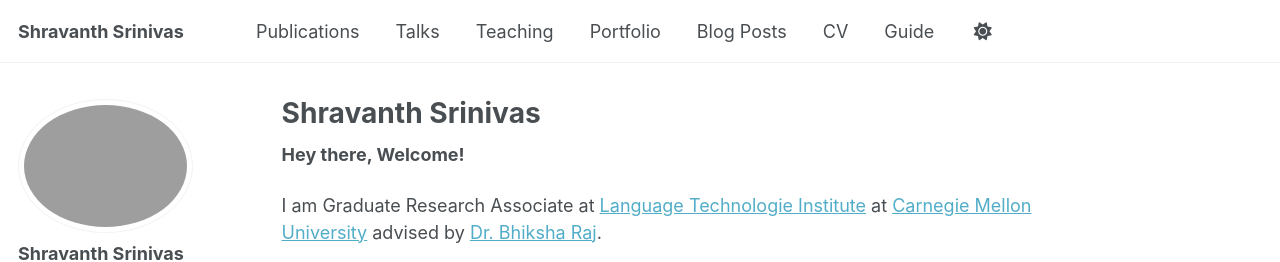
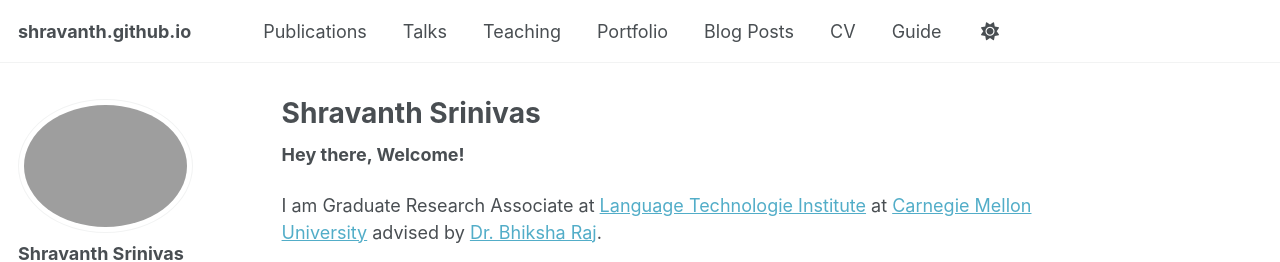
Before and after one commit to notshravanth/shravanth.github.io, a Jekyll site: the page built from _pages/about.md, in a window 1280 px wide. Shown: the top 262 px of the page. Built offline with Jekyll 4.4.1, drawn with Linux system fonts in a browser that asks for light colours; some web fonts are replaced.

Commit message:
Update _config.yml

```diff
--- a/_config.yml
+++ b/_config.yml
@@ -9,7 +9,7 @@
 # Basic Site Settings
 locale                   : "en-US"
 site_theme               : "default"
-title                    : "Shravanth Srinivas"
+# title                    : "Shravanth Srinivas"
 title_separator          : "-"
 name                     : &name "Shravanth Srinivas"
 # description              : &description "personal description"
```
